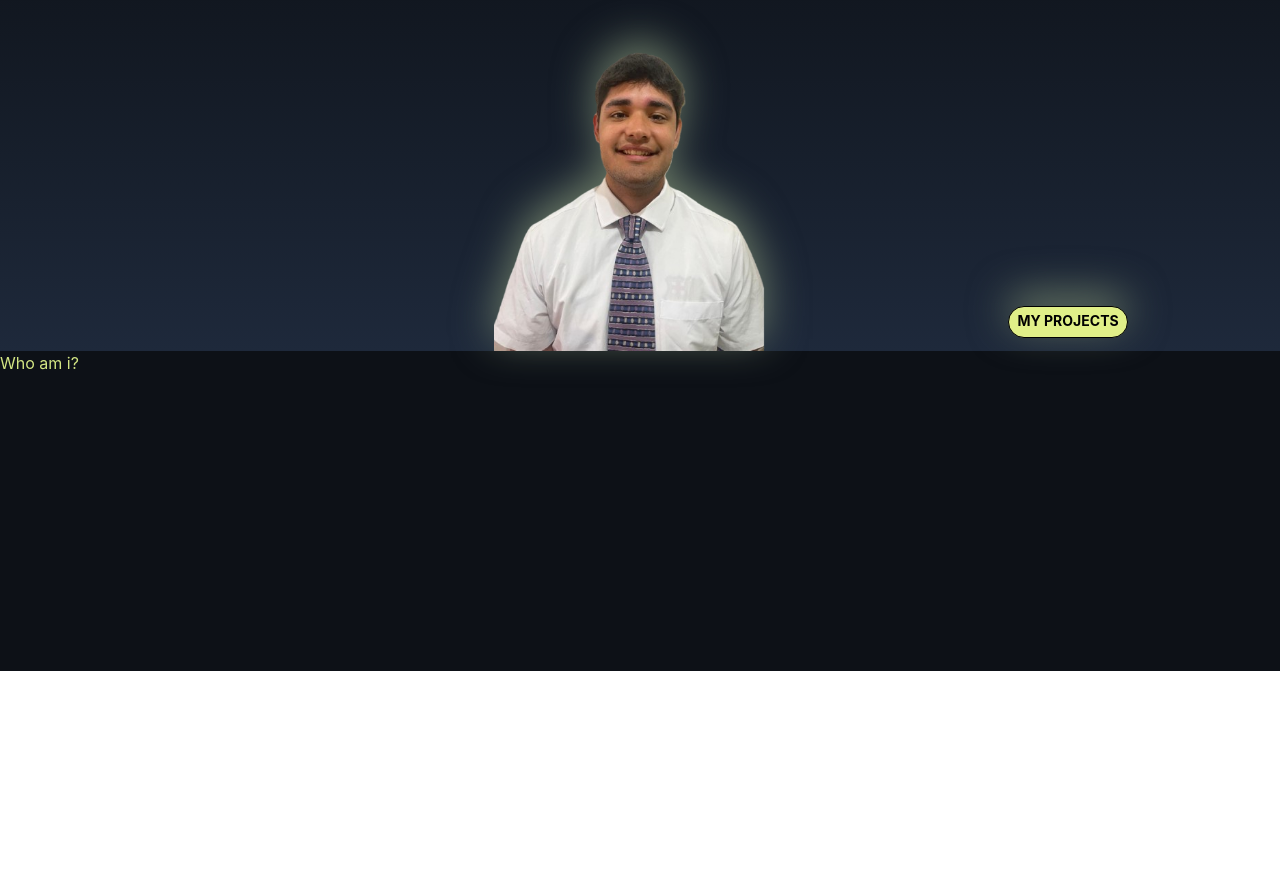
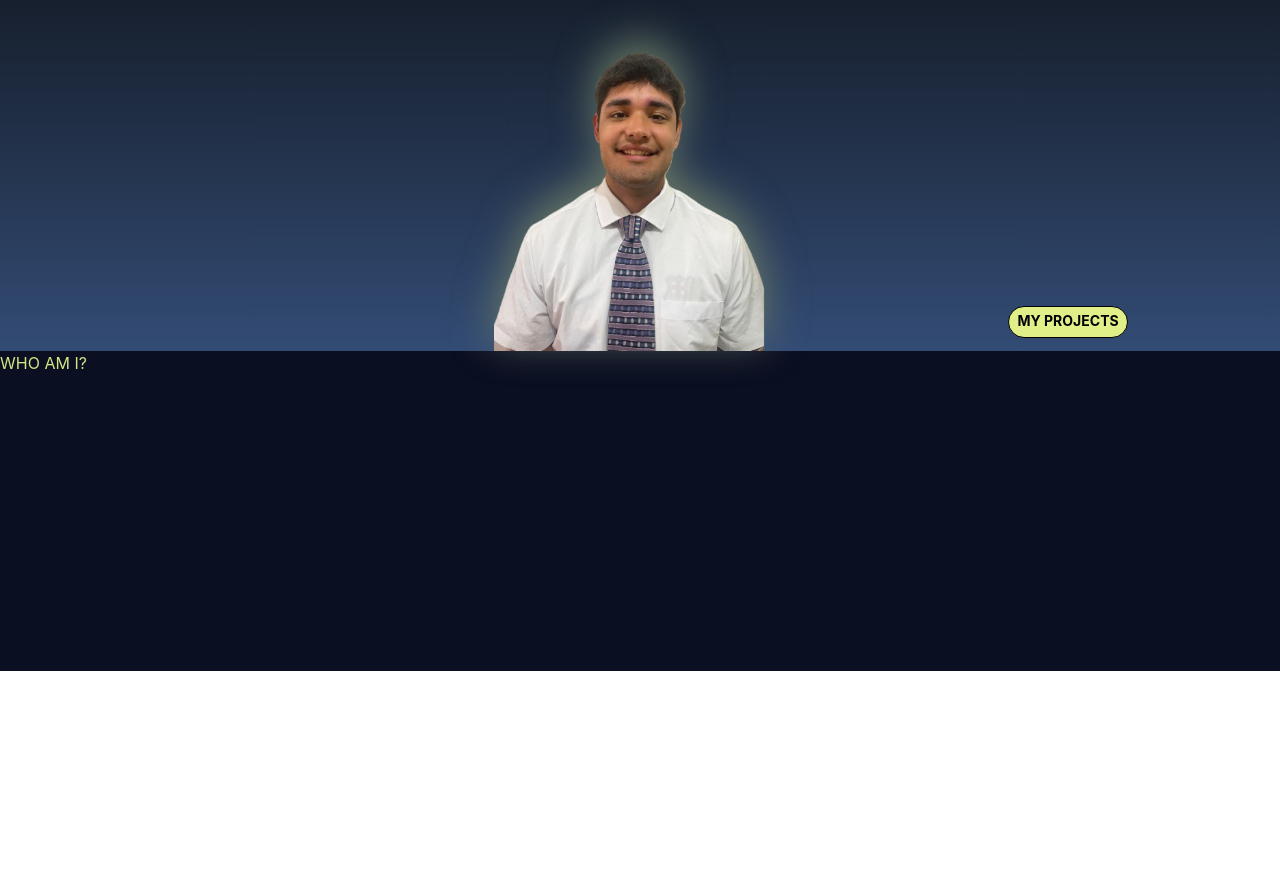
Before and after one commit to Jared092005/Mini-proyecto, a website built with Vite: page index.html in a window 1280 px wide. Shown: the part 193-1085 px from the top of the page. Built offline with nearby package versions, Linux system fonts and the light colour scheme.

Commit message:
arreglé el dropshadow en la imagen y no en el div

```diff
--- a/index.html
+++ b/index.html
@@ -49,7 +49,7 @@
 
     <!-- parte principal con la imagen  -->
     <main
-      class="h-[30%] bg-linear-to-t from-deep-blue to-dark flex flex-col items-center justify-center"
+      class="h-[30%] bg-linear-to-t from-[#334c75] to-dark flex flex-col items-center justify-center"
     >
       <!-- parte donde dice mi nombre -->
       <section class="h-[30%] w-full">
@@ -76,12 +76,12 @@
         <div class="hidden"></div>
         <!-- div imagen -->
         <div
-          class="h-full flex flex-col items-center justify-center pl-8 pb-6 relative drop-shadow-[0px_-12px_20px_#6a7964]"
+          class="h-full flex flex-col items-center justify-center pl-8 pb-6 relative"
         >
           <img
             src="./imagenes/eliseo-removebg-preview.png"
             alt="Eliseo Borja"
-            class="h-90 z-20"
+            class="h-90 z-20 drop-shadow-[0px_-12px_20px_#6a7964]"
           />
           <!-- div boton -->
           <div
@@ -100,8 +100,8 @@
       </section>
     </main>
     <!-- seccion who am i -->
-    <section class="h-[20%] w-full bg-dark">
-      <h2 class="text-[#d3e684]">Who am i?</h2>
+    <section class="h-[20%] w-full bg-[#0b0f22]">
+      <h2 class="text-[#d3e684] uppercase">Who am i?</h2>
     </section>
   </body>
 </html>
```
